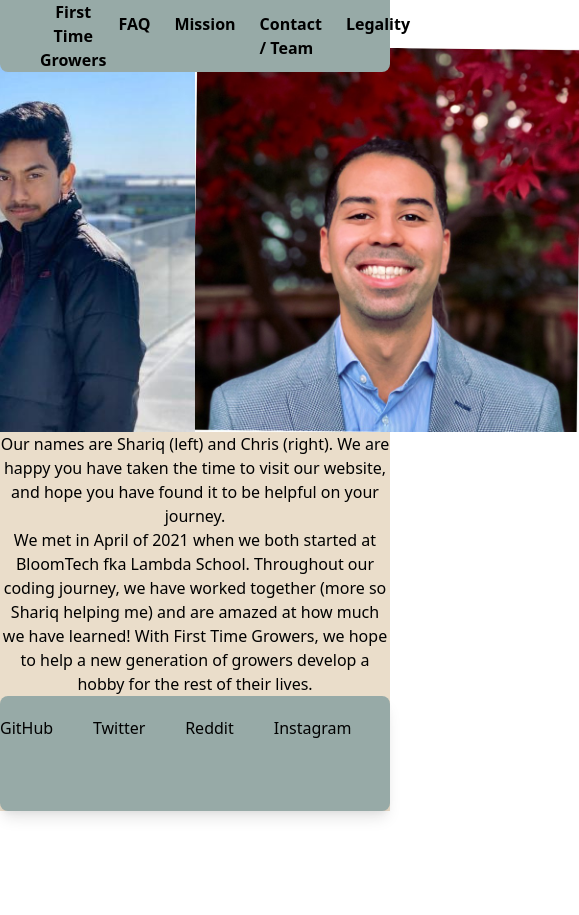
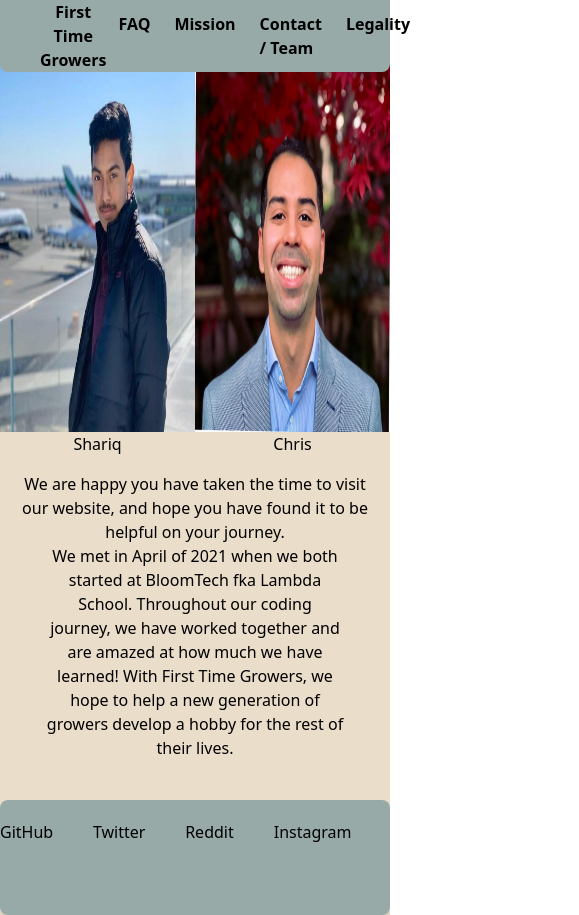
Before and after one commit to ChrisJRamirez/FirstTimeGrowers, a React (Create React App) app: page /contact in a window 390 px wide. Shown: the whole page, 579 px wide, since content can reach past the window. Before the commit the page ends 844 px from the top, so only its background shows below. Built offline with nearby package versions, Linux system fonts and the light colour scheme; some icons are missing.

Commit message:
added some responsiveness to contact/team page

```diff
--- a/src/views/ContactTeam.js
+++ b/src/views/ContactTeam.js
@@ -1,6 +1,4 @@
 import Shariq from '../assets//ShariqLinkedIn.jpeg';
-// import Chris from '/Users/chrisjramirez/Documents/FirstTimeGrowers/FirstTimeGrowers/src/assets/ChrisLinkedIn.jpeg';
-
 import Chris from '../assets/ChrisLinkedIn.jpeg';
 
 const Contact = (props) => {
@@ -8,21 +6,33 @@ const Contact = (props) => {
     <div>
       <div>
         <div className='flex items-center justify-center'>
-          <img src={Shariq} alt='Shariq-at-airport' className='h-96 w-96'></img>
-          <img src={Chris} alt='Chris-in-backyard' className='h-96 w-96'></img>
+          <div>
+            <img src={Shariq} alt='Shariq-at-airport' className='h-96 w-96' />
+            <a href='https://www.linkedin.com/in/shariqali-dev/'>
+              <h2 className='text-center'>Shariq</h2>
+            </a>
+          </div>
+          <div>
+            <img src={Chris} alt='Chris-in-backyard' className='h-96 w-96' />
+            <a href='https://www.linkedin.com/in/christopher-j-ramirez/'>
+              <h2 className='text-center'>Chris</h2>
+            </a>
+          </div>
         </div>
-        <p className='text-center'>
-          Our names are Shariq (left) and Chris (right). We are happy you have
-          taken the time to visit our website, and hope you have found it to be
-          helpful on your journey.
-        </p>
-        <p className='text-center'>
-          We met in April of 2021 when we both started at BloomTech fka Lambda
-          School. Throughout our coding journey, we have worked together (more
-          so Shariq helping me) and are amazed at how much we have learned! With
-          First Time Growers, we hope to help a new generation of growers
-          develop a hobby for the rest of their lives.
-        </p>
+        <section className='p-4'>
+          <p className='text-center'>
+            We are happy you have taken the time to visit our website, and hope
+            you have found it to be helpful on your journey.
+          </p>
+          <p className='w-5/6 m-auto text-center'>
+            We met in April of 2021 when we both started at BloomTech fka Lambda
+            School. Throughout our coding journey, we have worked together and
+            are amazed at how much we have learned! With First Time Growers, we
+            hope to help a new generation of growers develop a hobby for the
+            rest of their lives.
+          </p>
+        </section>
+        <br />
       </div>
     </div>
   );
```
